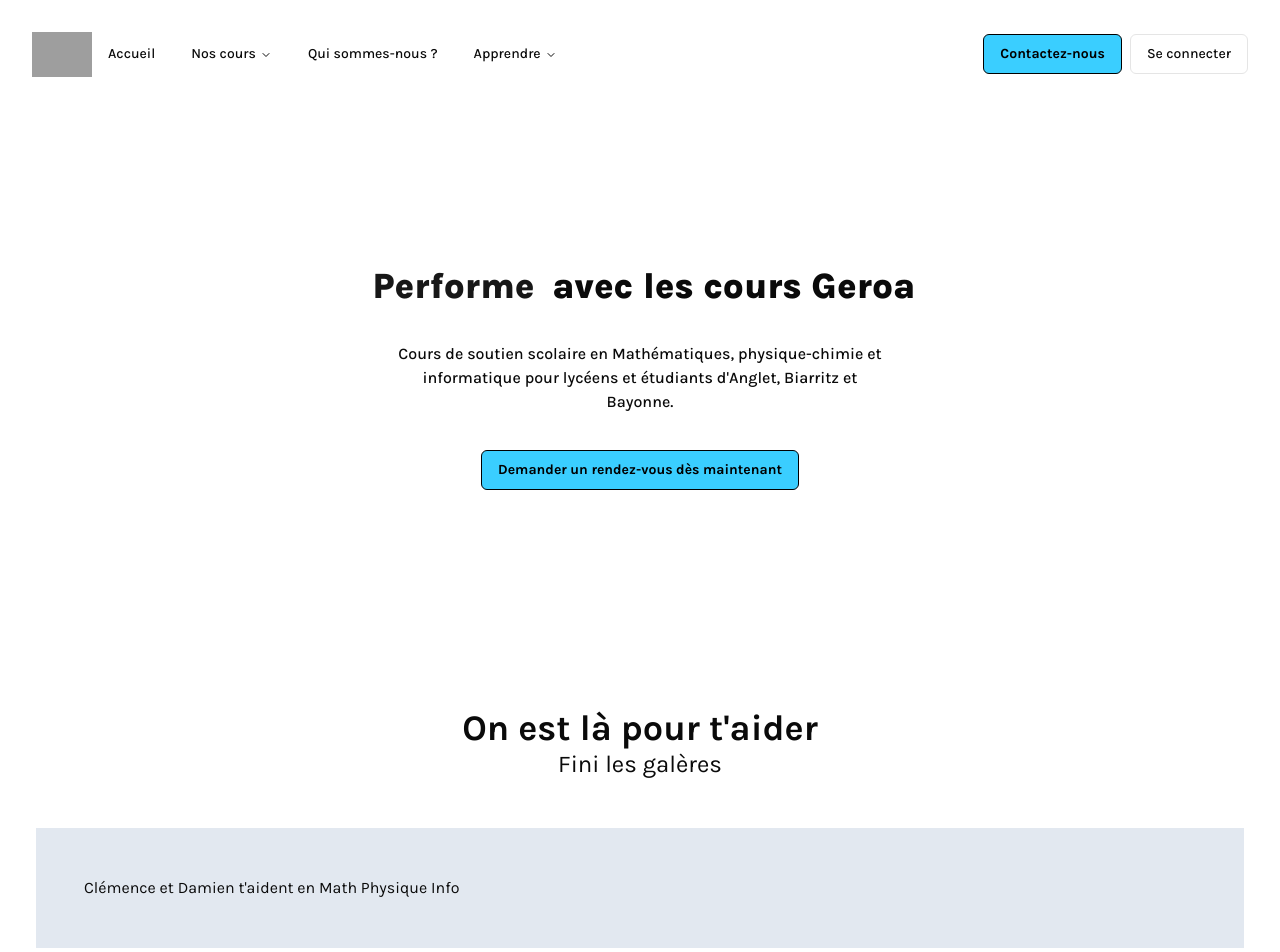
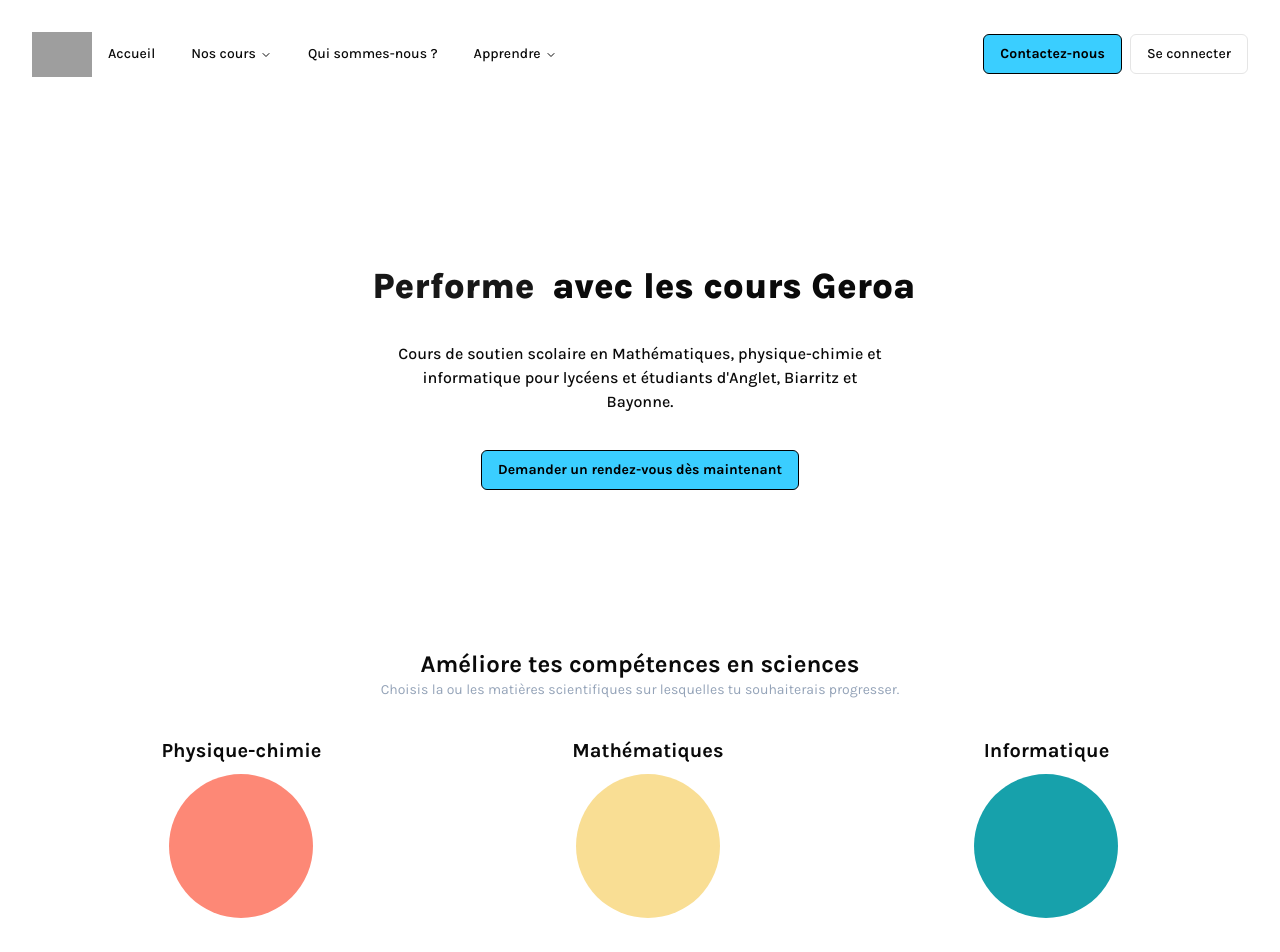
Before and after one commit to clemencefrz/cours-geroa, a Next.js app: page / in a window 1280 px wide. Shown: the top 952 px of the page. Built offline with nearby package versions, Linux system fonts and the light colour scheme; grey boxes are pictures that could not be loaded.

Commit message:
section Améliore tes compétences

```diff
--- a/app/components/Home/SectionForWho.tsx
+++ b/app/components/Home/SectionForWho.tsx
@@ -1,5 +1,4 @@
 import { CircleCheck } from "lucide-react";
-import { classNameSection } from ".";
 
 const SectionForWho = () => {
   const cardsData = [
@@ -19,7 +18,7 @@ const SectionForWho = () => {
   ];
 
   return (
-    <div className={classNameSection}>
+    <div>
       <div className="flex flex-row gap-4 justify-center">
         {cardsData.map((card, index) => (
           <Card
--- a/app/components/Home/SectionOurServices.tsx
+++ /dev/null
@@ -1,11 +0,0 @@
-import { classNameSection } from ".";
-
-const SectionOurServices = () => {
-  return (
-    <div className={classNameSection}>
-      <div>{`Clémence et Damien t'aident en Math Physique Info`}</div>
-    </div>
-  );
-};
-
-export default SectionOurServices;
--- /dev/null
+++ b/app/components/Home/Subjects.tsx
@@ -0,0 +1,30 @@
+import { cn } from "@/lib/utils";
+
+const Subjects = () => {
+  return (
+    <div className="flex flex-row items-center justify-around">
+      <CardMatiere title={"Physique-chimie"} bgColor={"bg-brandTwo"} />
+      <CardMatiere title={"Mathématiques"} bgColor={"bg-brandThree"} />
+      <CardMatiere title={"Informatique"} bgColor={"bg-brandFour"} />
+    </div>
+  );
+};
+
+export default Subjects;
+
+const CardMatiere = ({
+  title,
+  bgColor,
+}: {
+  title: string;
+  bgColor: string;
+}) => {
+  return (
+    <div className={"flex flex-col gap-2 items-center"}>
+      <p className="font-bold text-[1.25rem]">{title}</p>
+      <div
+        className={cn(bgColor, "rounded-full h-36 w-36 flex flex-col gap-2")}
+      ></div>
+    </div>
+  );
+};
--- a/app/components/Home/index.tsx
+++ b/app/components/Home/index.tsx
@@ -4,24 +4,26 @@ import { cn } from "@/lib/utils";
 import { Hero } from "./Hero";
 import { SectionFAQ } from "./SectionFAQ";
 import SectionForWho from "./SectionForWho";
-import SectionOurServices from "./SectionOurServices";
 import SectionWhyUs from "./SectionWhyUs";
-export const classNameSection = "flex flex-col bg-slate-200 p-12 gap-8";
-const classNameH2 = "text-4xl font-bold";
-const classNameSubtitle = "text-2xl mb-12";
+import Subjects from "./Subjects";
+
+const classNameH2 = "text-2xl font-bold";
+const classNameSubtitle = "text-sm text-slate-400 mb-9";
 const Home = () => {
   return (
-    <div className="flex flex-col gap-24 justify-center">
+    <div className="flex flex-col gap-9 justify-center">
       <Hero />
 
+      {/* Sections */}
+      <div className="flex flex-col gap-[6.75rem]">
         <div>
           <h2 className={cn(classNameH2, "text-center")}>
-          {`On est là pour t'aider`}
+            {`Améliore tes compétences en sciences`}
           </h2>
           <p
             className={cn(classNameSubtitle, "text-center")}
-        >{`Fini les galères`}</p>
-        <SectionOurServices />
+          >{`Choisis la ou les matières scientifiques sur lesquelles tu souhaiterais progresser.`}</p>
+          <Subjects />
         </div>
 
         <div>
@@ -49,6 +51,7 @@ const Home = () => {
           <SectionFAQ />
         </div>
       </div>
+    </div>
   );
 };
 
--- a/tailwind.config.ts
+++ b/tailwind.config.ts
@@ -23,6 +23,9 @@ const config = {
     },
     extend: {
       colors: {
+        brandTwo: "var(--brand-two)",
+        brandThree: "var(--brand-three)",
+        brandFour: "var(--brand-four)",
         border: "hsl(var(--border))",
         input: "hsl(var(--input))",
         ring: "hsl(var(--ring))",
```
Lines whose indentation alone changed are shown as unchanged.
